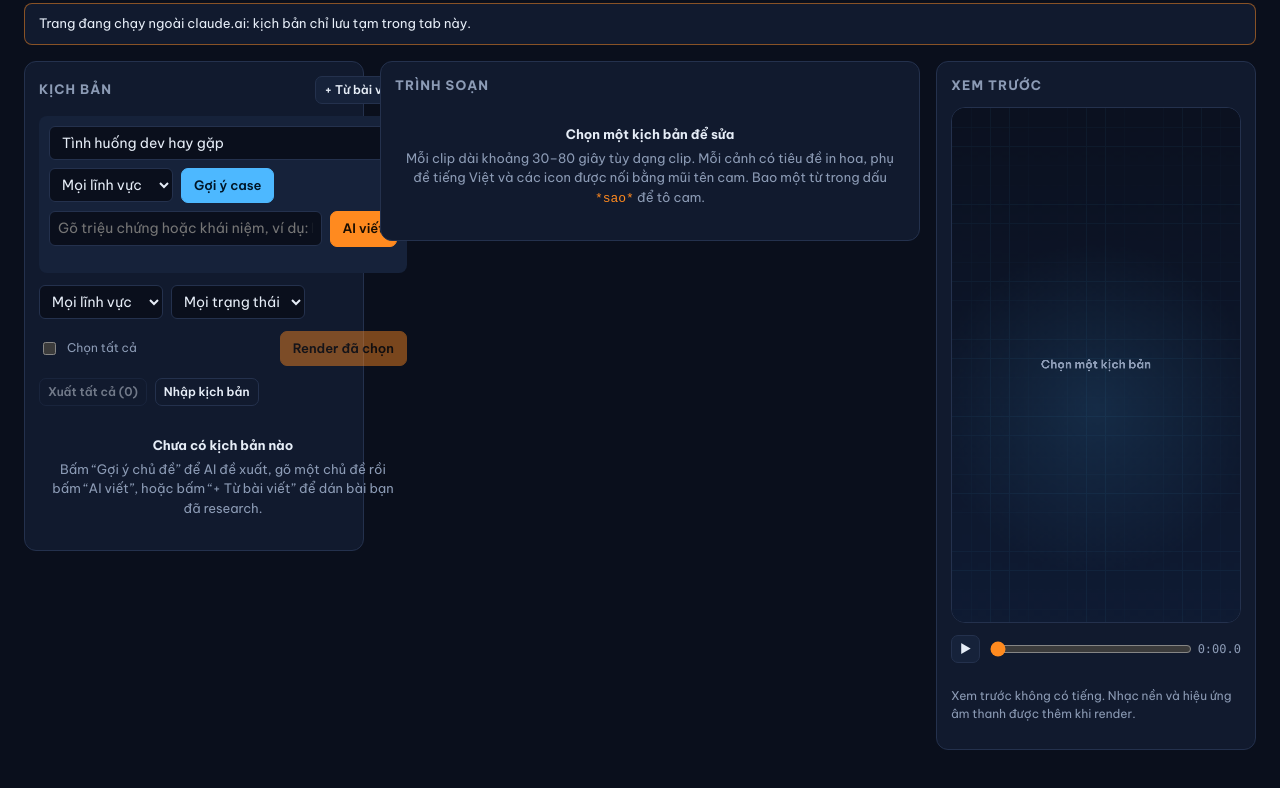
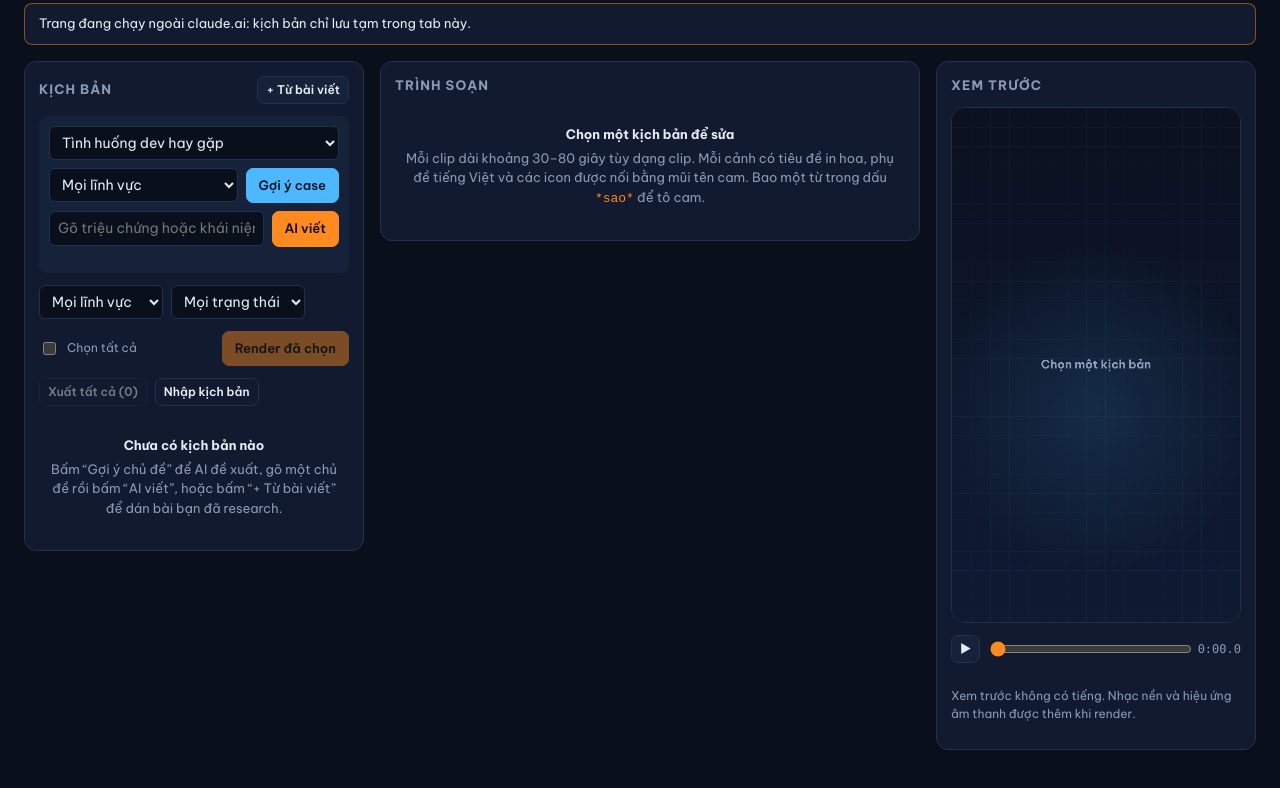
Before and after one commit to DucTriIT/CodeLens, a website: page public/codelens.html in a window 1280 px wide. Shown: the part 82-870 px from the top of the page. Drawn offline with Linux system fonts and the light colour scheme.

Commit message:
Keep the script column from overflowing into the editor
A select sizes itself to its longest option, so the long name of the
algorithm format pushed the whole script column under the editor. The
selects in that column now shrink to it, and the format name is shorter.

Co-Authored-By: Claude Opus 5.5 <noreply@anthropic.com>
Claude-Session: https://claude.ai/code/session_01SUEXfzJXgfq2ZFzGJg8eab

```diff
--- a/public/codelens.html
+++ b/public/codelens.html
@@ -84,7 +84,11 @@ label.f > span { font-weight: 600; letter-spacing: .02em; }
   .work { grid-template-columns: minmax(0, 1fr); grid-template-areas: "monitor" "list" "editor"; }
 }
 
-.ai-box { display: grid; gap: 8px; padding: 10px; border-radius: 8px; background: var(--panel-2); }
+.ai-box { display: grid; gap: 8px; padding: 10px; border-radius: 8px; background: var(--panel-2); min-width: 0; }
+/* A select sizes itself to its longest option; let the ones in the narrow script column shrink to the column instead. */
+.list select { max-width: 100%; min-width: 0; }
+#ai-format { flex: 1 1 100%; width: 100%; }
+#ai-cat { flex: 1 1 0; }
 .suggest { display: grid; gap: 4px; }
 .suggest button { text-align: left; border: 1px solid var(--line); background: var(--bg); border-radius: 6px; padding: 6px 8px; display: flex; justify-content: space-between; gap: 8px; font-size: 13px; }
 .suggest button:hover { border-color: var(--orange); }
@@ -2204,7 +2208,7 @@ function styleFor(format) {
 const FORMATS = {
   symptom: "Tình huống dev hay gặp", incident: "Sự cố thật (postmortem)", architecture: "Kiến trúc công ty thật",
   quiz: "Đoán lỗi", concept: "Tổng quan: X là gì", deep: "Đi sâu chủ đề nhỏ (có code)", howto: "Hướng dẫn từng bước",
-  news: "Tin công nghệ (30 giây)", algo: "Giải bài thuật toán (LeetCode, Codeforces…)",
+  news: "Tin công nghệ (30 giây)", algo: "Giải bài thuật toán",
 };
 const DEFAULT_FORMAT = "symptom";
 const FORMAT_HINT = {
```
